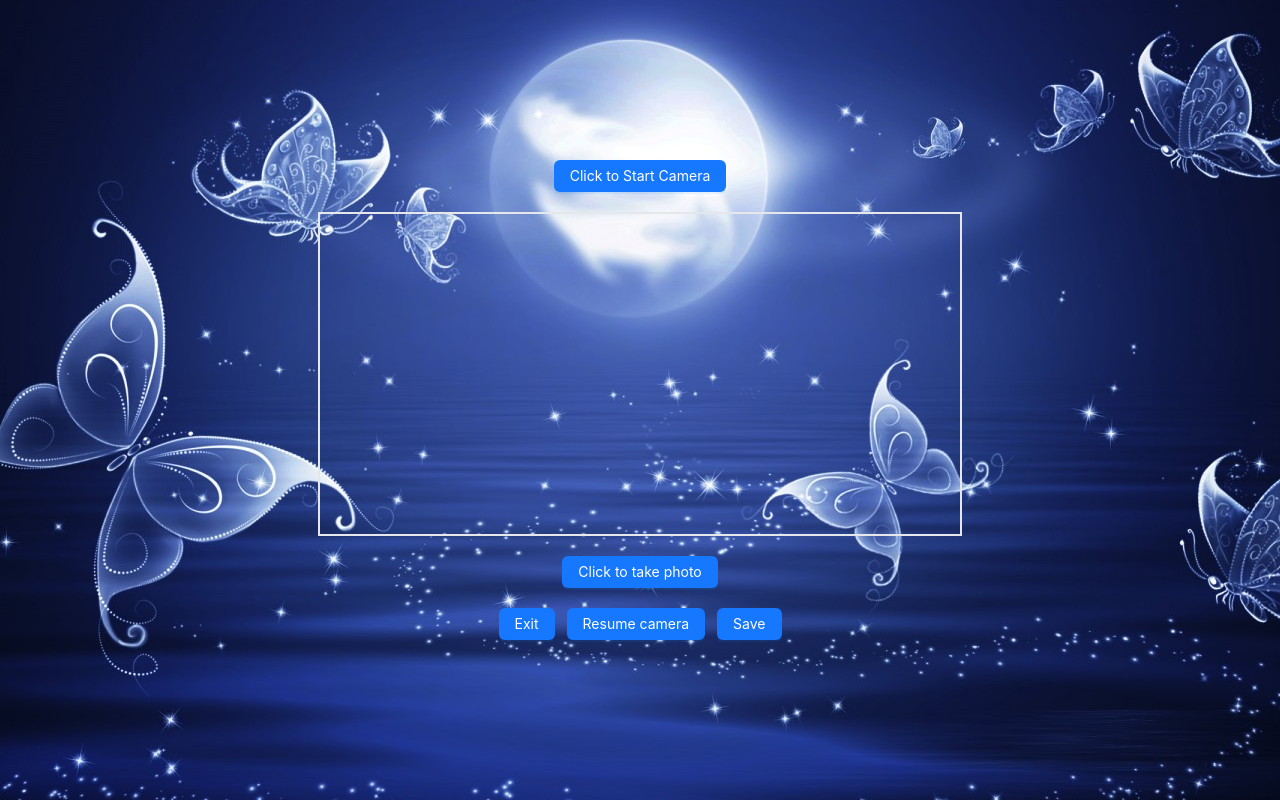
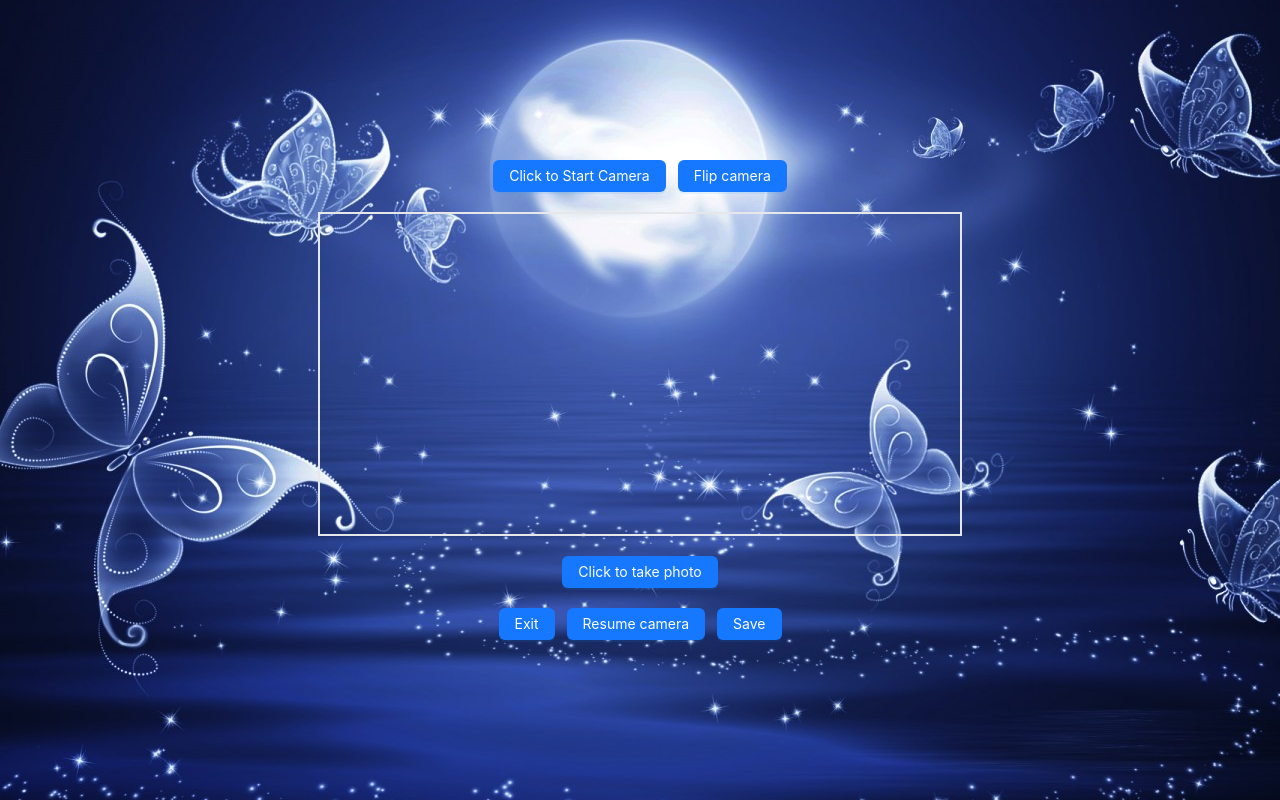
Before and after one commit to DucTien2003/predict-body, a Vue app: page / in a window 1280 px wide. Built offline with nearby package versions, Linux system fonts and the light colour scheme.

Commit message:
add flip camera

```diff
--- a/index.html
+++ b/index.html
@@ -1,10 +1,10 @@
-<!doctype html>
+<!DOCTYPE html>
 <html lang="en">
   <head>
     <meta charset="UTF-8" />
-    <link rel="icon" type="image/svg+xml" href="/vite.svg" />
+    <link rel="icon" type="image/svg+xml" href="/myLogo.svg" />
     <meta name="viewport" content="width=device-width, initial-scale=1.0" />
-    <title>Vite + Vue + TS</title>
+    <title>Predict Body</title>
   </head>
   <body>
     <div id="app"></div>
--- a/src/components/webcam/Webcam.vue
+++ b/src/components/webcam/Webcam.vue
@@ -3,9 +3,15 @@
     class="flex flex-col items-center justify-center min-h-screen"
     id="webcam-app"
   >
-    <a-button type="primary" @click="startCamera">
-      Click to Start Camera
-    </a-button>
+    <div class="flex items-center">
+      <a-button type="primary" @click="startCamera">
+        Click to Start Camera
+      </a-button>
+
+      <a-button type="primary" class="ml-3" @click="flipCamera">
+        Flip camera
+      </a-button>
+    </div>
 
     <div class="flex items-center justify-center my-5">
       <div class="border-2">
@@ -69,6 +75,11 @@ onMounted(() => {
   // console.log(webcam);
 });
 
+const flipCamera = () => {
+  webcam.flip();
+  webcam.start();
+};
+
 const startCamera = () => {
   webcam
     .start()
```
Also changed, not shown: public/myLogo.svg (added).
